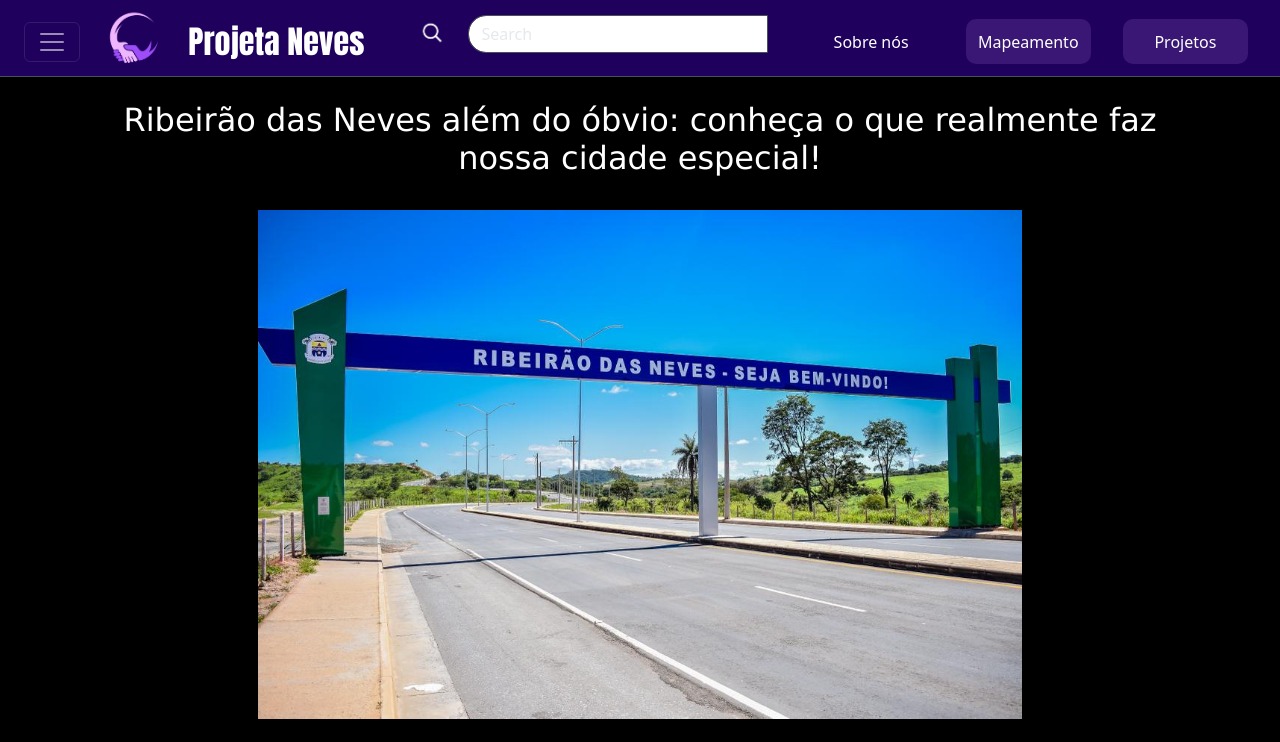
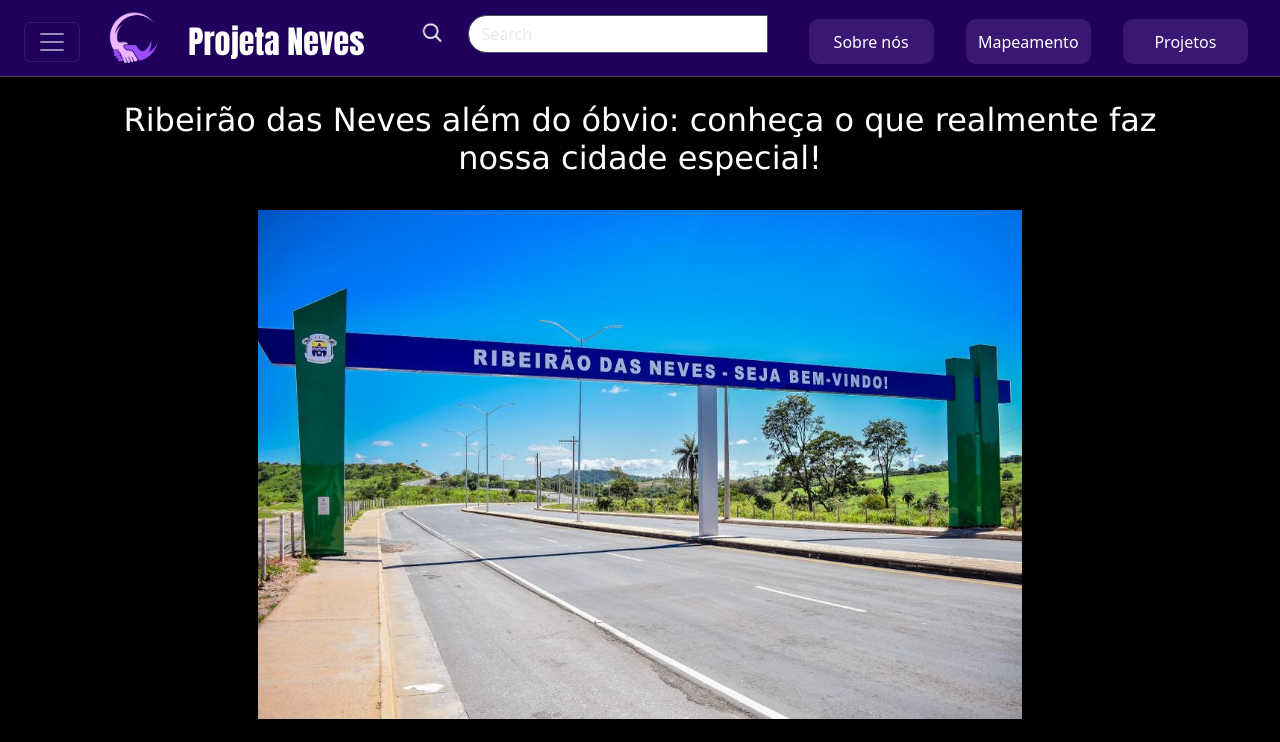
Before and after one commit to GustavoFTeo/MapeamentoSocialECulturalDeRibeiraoDasNeves, a PHP site: page /index.html in a window 1280 px wide, with the pointer over the restyled element. Shown: the top 742 px of the page. Run offline with PHP 8.4, Linux system fonts and the light colour scheme.

Commit message:
Update estilizacaoPI2.css
Acréscimo de uma configuração CSS para os hyperlinks da tag <a> da NavBar

```diff
--- a/estilizacaoPI2.css
+++ b/estilizacaoPI2.css
@@ -181,3 +181,11 @@ h4, h5 {
     text-align: center;
     margin-top: 10px;
 }
+
+.botaonav:hover,
+.botaonav:focus,
+.botaonav:active {
+  background-color: #3a1775;
+  box-shadow: none;
+  color: rgb(179, 181, 190)
+}
```
